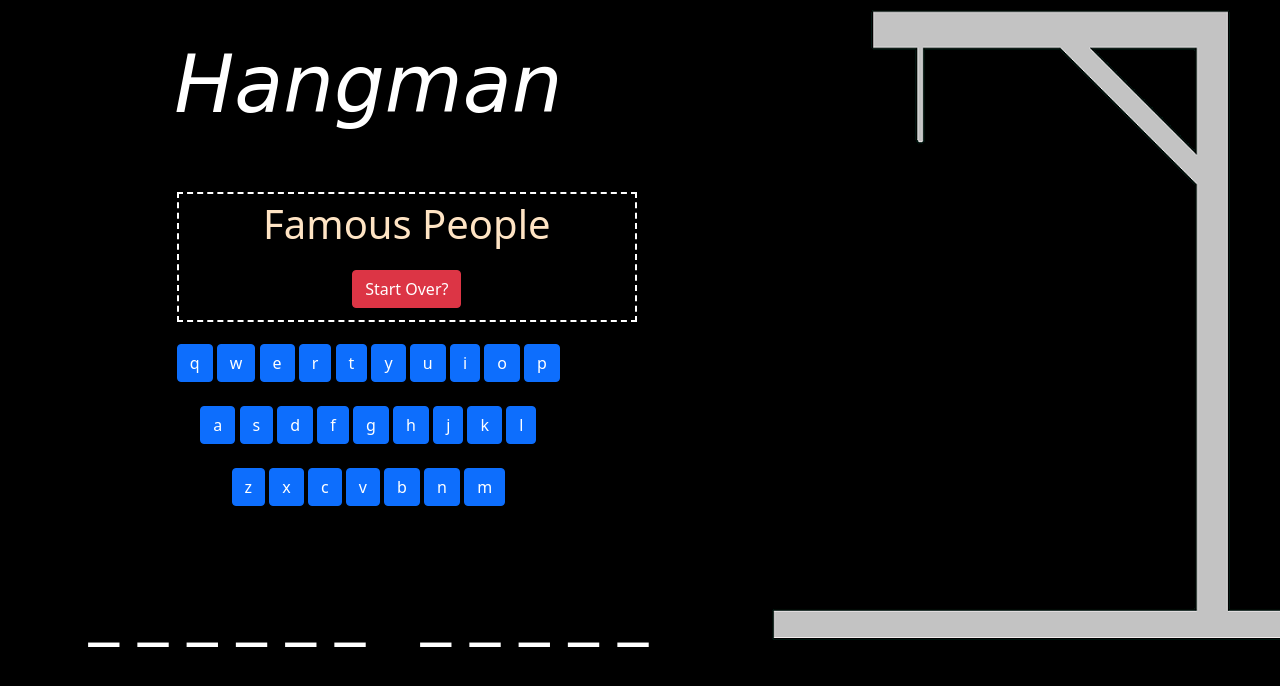
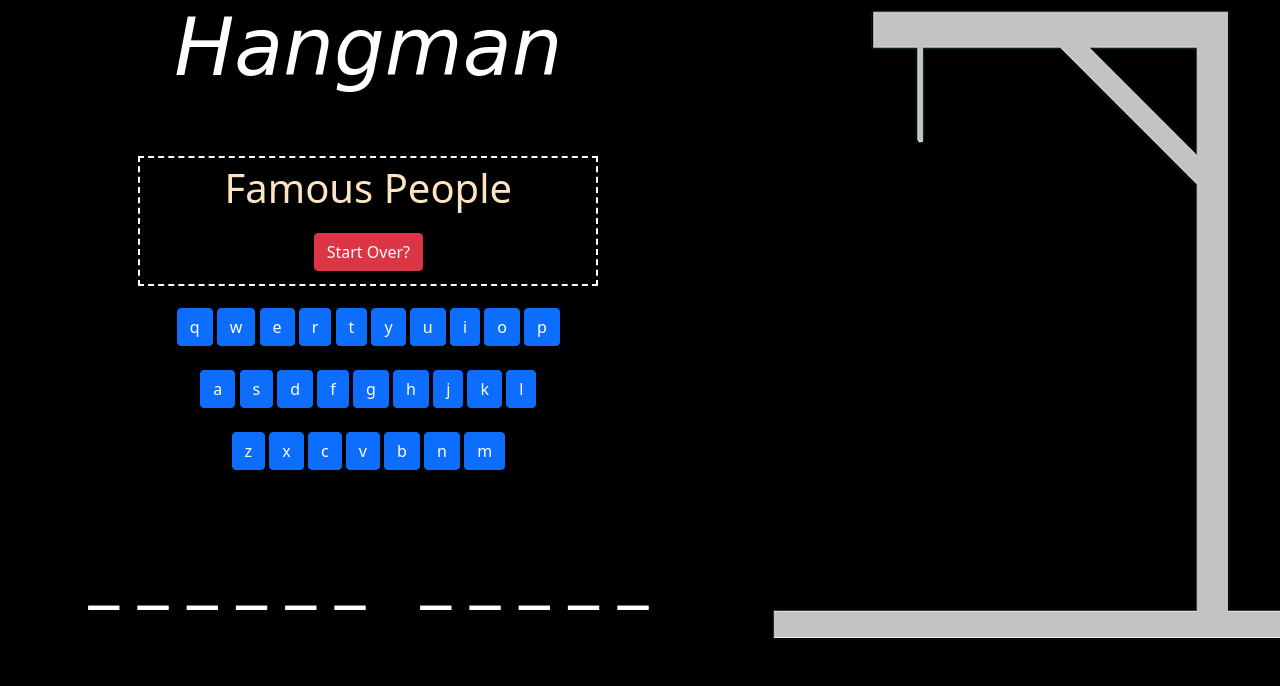
Before and after one commit to joeball91/Hangman, a Django app: page /famous/ in a window 1280 px wide; the page is wider, and only the part inside the window is pictured. Shown: the part 56-742 px from the top of that part. Run offline with Django 4.2, Linux system fonts and the light colour scheme; some libraries are stand-ins or nearby versions.

Commit message:
created form

```diff
--- a/gameplay/static/scripts.js
+++ b/gameplay/static/scripts.js
@@ -30,11 +30,38 @@ function resetGame(){
         </div>`
 }
 
-function myFirstAjax(){
-    console.log("It's working!")
+async function myFirstAjax() {
+//     try {
+//         const response = await fetch('http://127.0.0.1:8000/famous/', {
+//           method: 'POST',
+//           body: {
+//             // Your body
+//           }
+//         });
+//         console.log('Completed!', response);
+//     catch(err) {
+//         console.error(`Error: ${err}`);
+//     }
+//     }
+// }
 
 
+    const button = document.getElementById('guess');
 
+    button.addEventListener('click', async _ => {
+        try {
+            const response = await fetch('http://127.0.0.1:8000/famous/', {
+                method: 'POST',
+                body: {
+                    // Your body
+                }
+            });
+            console.log('Completed!', response);
+        } catch (err) {
+            console.error(`Error: ${err}`);
+        }
+    });
+}
     // $.ajax({
     //     url : "127"
     //     type : "POST", // http method
@@ -53,9 +80,7 @@ function myFirstAjax(){
     //     // .....
     //     }
     // });
-}
-
-/* Event listeners */
+// }
 
 document.addEventListener("click", function (event){
 
@@ -67,9 +92,9 @@ document.addEventListener("click", function (event){
         changeCityText();
     }
 
-    // if (event.target.id === "animals_btn"){
-    //     changeAnimalText();
-    // }
+    if (event.target.id === "animals_btn"){
+        changeAnimalText();
+    }
 
     if (event.target.id === "refresh"){
         resetGame();
--- a/gameplay/static/styles.css
+++ b/gameplay/static/styles.css
@@ -3,11 +3,9 @@ body{
 }
 
 h1{
-    padding-top: 5%;
     padding-bottom: 7%;
     font-size: 80px;
     text-align: center;
-    /*padding-left: 36%;*/
     color:white;
     font-family: cursive;
     font-style: italic;
@@ -38,8 +36,7 @@ h2{
 }
 
 .category-box{
-    margin-left: 24%;
-    margin-top: 1%;
+    margin: auto;
     height: 130px;
     width: 460px;
     border: 2px dashed white;
--- a/gameplay/templates/index.html
+++ b/gameplay/templates/index.html
@@ -4,6 +4,7 @@
     <meta charset="UTF-8">
     <link rel="stylesheet" href="../static/bootstrap/css/bootstrap.min.css">
     <link rel="stylesheet" href="../static/styles.css">
+    <script src="https://cdnjs.cloudflare.com/ajax/libs/jquery/3.6.0/jquery.min.js"></script>
     <title>Hangman</title>
 </head>
 <body>
@@ -36,17 +37,17 @@
                         {% if game.category == 'Animals' %}
 
                             Animals <br>
-                            <button class="btn btn-danger" id="refresh">Start Over?</button>
+                            <a class="btn btn-danger" href="/">Start Over?</a>
 
                         {% elif game.category == 'Famous' %}
 
                             Famous People <br>
-                            <button class="btn btn-danger" id="refresh">Start Over?</button>
+                            <a class="btn btn-danger" href="/">Start Over?</a>
 
                         {% elif game.category == 'Cities' %}
 
                             Cities <br>
-                            <button class="btn btn-danger" id="refresh">Start Over?</button>
+                            <a class="btn btn-danger" href="/">Start Over?</a>
 
                         {% endif %}
 
@@ -55,50 +56,52 @@
                 {% else %}
 
                     <div class="category-box" id="category">
-                        <a class="btn btn-outline-primary" id="famous_people_btn" href="famous">Famous People</a>
-                        <a class="btn btn-outline-primary" id="cities_btn" href="cities">Cities</a>
-                        <a class="btn btn-outline-primary" id="animals_btn" href="animals"> Animals</a>
+                        <a class="btn btn-outline-primary" {# id="famous_people_btn" #} href="famous">Famous People</a>
+                        <a class="btn btn-outline-primary" {# id="cities_btn" #} href="cities">Cities</a>
+                        <a class="btn btn-outline-primary" {# id="animals_btn" #} href="animals"> Animals</a>
                         <p class="category">Choose a category</p>
                     </div>
 
                 {% endif %}
 
                 <div class="keyboard">
+                    <form method="post"> {% csrf_token %}
                         <div>
-                        <button class="btn btn-primary">q</button>
-                        <button class="btn btn-primary">w</button>
-                        <button class="btn btn-primary">e</button>
-                        <button class="btn btn-primary">r</button>
-                        <button class="btn btn-primary">t</button>
-                        <button class="btn btn-primary">y</button>
-                        <button class="btn btn-primary">u</button>
-                        <button class="btn btn-primary">i</button>
-                        <button class="btn btn-primary">o</button>
-                        <button class="btn btn-primary">p</button>
+                            <button class="btn btn-primary" id ="guess" value="q">q</button>
+                            <button class="btn btn-primary" id ="guess" type="submit" value="w">w</button>
+                            <button class="btn btn-primary" id ="guess" type="submit" value="e">e</button>
+                            <button class="btn btn-primary" id ="guess" type="submit" value="r">r</button>
+                            <button class="btn btn-primary" id ="guess" type="submit" value="t">t</button>
+                            <button class="btn btn-primary" id ="guess" type="submit" value="y">y</button>
+                            <button class="btn btn-primary" id ="guess" type="submit" value="u">u</button>
+                            <button class="btn btn-primary" id ="guess" type="submit" value="i">i</button>
+                            <button class="btn btn-primary" id ="guess" type="submit" value="o">o</button>
+                            <button class="btn btn-primary" id ="guess" type="submit" value="p">p</button>
                         </div>
                         <br>
                         <div class="keyboard-row2">
-                        <button class="btn btn-primary">a</button>
-                        <button class="btn btn-primary">s</button>
-                        <button class="btn btn-primary">d</button>
-                        <button class="btn btn-primary">f</button>
-                        <button class="btn btn-primary">g</button>
-                        <button class="btn btn-primary">h</button>
-                        <button class="btn btn-primary">j</button>
-                        <button class="btn btn-primary">k</button>
-                        <button class="btn btn-primary">l</button>
+                            <button class="btn btn-primary" id ="guess" type="submit" value="a">a</button>
+                            <button class="btn btn-primary" id ="guess" type="submit" value="s">s</button>
+                            <button class="btn btn-primary" id ="guess" type="submit" value="d">d</button>
+                            <button class="btn btn-primary" id ="guess" type="submit" value="f">f</button>
+                            <button class="btn btn-primary" id ="guess" type="submit" value="g">g</button>
+                            <button class="btn btn-primary" id ="guess" type="submit" value="h">h</button>
+                            <button class="btn btn-primary" id ="guess" type="submit" value="j">j</button>
+                            <button class="btn btn-primary" id ="guess" type="submit" value="k">k</button>
+                            <button class="btn btn-primary" id ="guess" type="submit" value="l">l</button>
                         </div>
                         <br>
                         <div class="keyboard-row3">
-                        <button class="btn btn-primary">z</button>
-                        <button class="btn btn-primary">x</button>
-                        <button class="btn btn-primary">c</button>
-                        <button class="btn btn-primary">v</button>
-                        <button class="btn btn-primary">b</button>
-                        <button class="btn btn-primary">n</button>
-                        <button class="btn btn-primary">m</button>
+                            <button class="btn btn-primary" id ="guess" type="submit" value="z">z</button>
+                            <button class="btn btn-primary" id ="guess" type="submit" value="x">x</button>
+                            <button class="btn btn-primary" id ="guess" type="submit" value="c">c</button>
+                            <button class="btn btn-primary" id ="guess" type="submit" value="v">v</button>
+                            <button class="btn btn-primary" id ="guess" type="submit" value="b">b</button>
+                            <button class="btn btn-primary" id ="guess" type="submit" value="n">n</button>
+                            <button class="btn btn-primary" id ="guess" type="submit" value="m">m</button>
                         </div>
                         <br>
+                    </form>
                 </div>
 
                 <h2>
--- a/gameplay/views.py
+++ b/gameplay/views.py
@@ -1,6 +1,7 @@
 from django.shortcuts import render
 from django.http import HttpResponse, JsonResponse
 from gameplay.models import Game
+from django.views.decorators.csrf import csrf_protect
 from rest_framework.response import Response
 from .serializers import GameSerializer
 
@@ -49,6 +50,12 @@ def generate_cities_word():
     return random.choice(cities_dict)
 
 
+def start_game(request):
+    if request.method == 'GET':
+        pass
+
+
+@csrf_protect
 def start_famous_game(request):
     if request.method == 'GET':
         load_famous_dict()
@@ -66,6 +73,8 @@ def start_famous_game(request):
             game.display2 += "_ "
 
         return render(request, 'index.html', {"game": game})
+    else:
+        return button
 
 
 def start_animals_game(request):
--- a/hangman/settings.py
+++ b/hangman/settings.py
@@ -53,6 +53,7 @@ MIDDLEWARE = [
 ]
 
 ROOT_URLCONF = 'hangman.urls'
+CORS_ALLOW_ALL_ORIGINS = True
 
 TEMPLATES = [
     {
```
Lines whose indentation alone changed are shown as unchanged.
